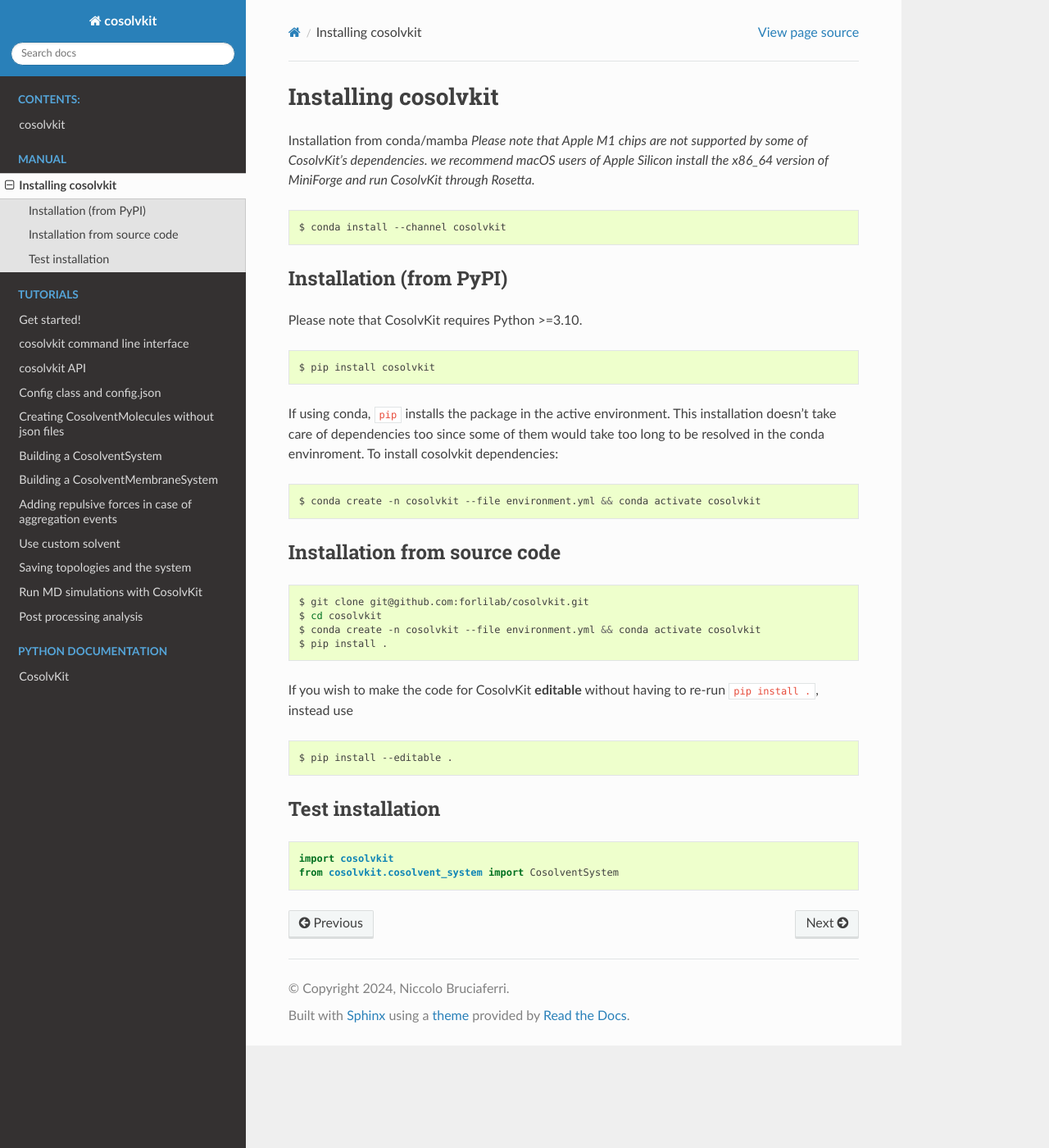
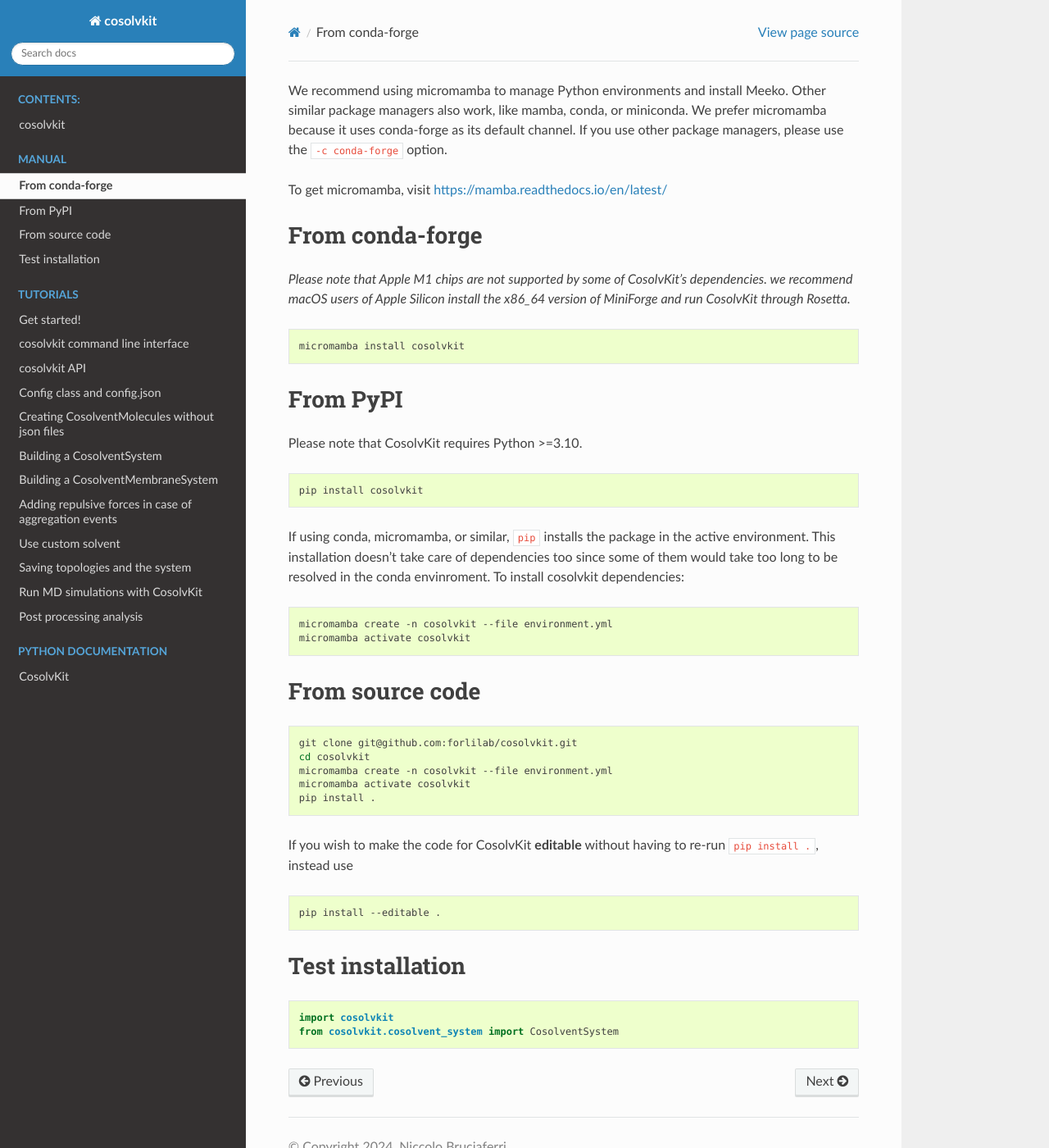
Before and after one commit to forlilab/cosolvkit, a Sphinx documentation site: the page built from docs/source/installation.rst, in a window 1280 px wide and 1400 px high. Shown: the whole window at 82% size. Built offline with Sphinx 7.4.7 and the Read the Docs theme 3.1.0, drawn with Linux system fonts in a browser that asks for light colours.

Commit message:
fix conda install instructions in docs
 - removed dollar character for easy copy pasting
 - copied micromamba info from meeko docs
 - cleaned up subtittles

```diff
--- a/docs/source/installation.rst
+++ b/docs/source/installation.rst
@@ -1,53 +1,60 @@
 .. _installation:
 
-Installing cosolvkit
-####################
+We recommend using micromamba to manage Python environments and install Meeko.
+Other similar package managers also work, like mamba, conda, or miniconda.
+We prefer micromamba because it uses conda-forge as its default channel.
+If you use other package managers, please use the ``-c conda-forge`` option.
 
-Installation from conda/mamba
+To get micromamba, visit https://mamba.readthedocs.io/en/latest/
+
+From conda-forge
+****************
 *Please note that Apple M1 chips are not supported by some of CosolvKit's dependencies.
 we recommend macOS users of Apple Silicon install the x86_64 version of MiniForge and run CosolvKit through Rosetta.*
 
 .. code-block:: bash
 
-    $ conda install --channel cosolvkit
+    micromamba install cosolvkit
 
 
-Installation (from PyPI)
-************************
+From PyPI
+*********
 Please note that CosolvKit requires Python >=3.10.
 
 .. code-block:: bash
 
-    $ pip install cosolvkit
+    pip install cosolvkit
 
-If using conda, ``pip`` installs the package in the active environment.
+If using conda, micromamba, or similar, ``pip`` installs the package in the active environment.
 This installation doesn't take care of dependencies too since some of them would take too long to be resolved in the conda envinroment.
 To install cosolvkit dependencies:
 
 .. code-block:: bash
 
-    $ conda create -n cosolvkit --file environment.yml && conda activate cosolvkit
+    micromamba create -n cosolvkit --file environment.yml
+    micromamba activate cosolvkit
 
 
-Installation from source code
-*****************************
+From source code
+****************
 
 .. code-block:: bash
 
-    $ git clone git@github.com:forlilab/cosolvkit.git
-    $ cd cosolvkit
-    $ conda create -n cosolvkit --file environment.yml && conda activate cosolvkit
-    $ pip install .
+    git clone git@github.com:forlilab/cosolvkit.git
+    cd cosolvkit
+    micromamba create -n cosolvkit --file environment.yml
+    micromamba activate cosolvkit
+    pip install .
 
 
 If you wish to make the code for CosolvKit **editable** without having to re-run ``pip install .``, instead use
 
 .. code-block:: bash
 
-    $ pip install --editable .
+    pip install --editable .
 
 Test installation
-*******************
+*****************
 
 .. code-block:: python
 
```
